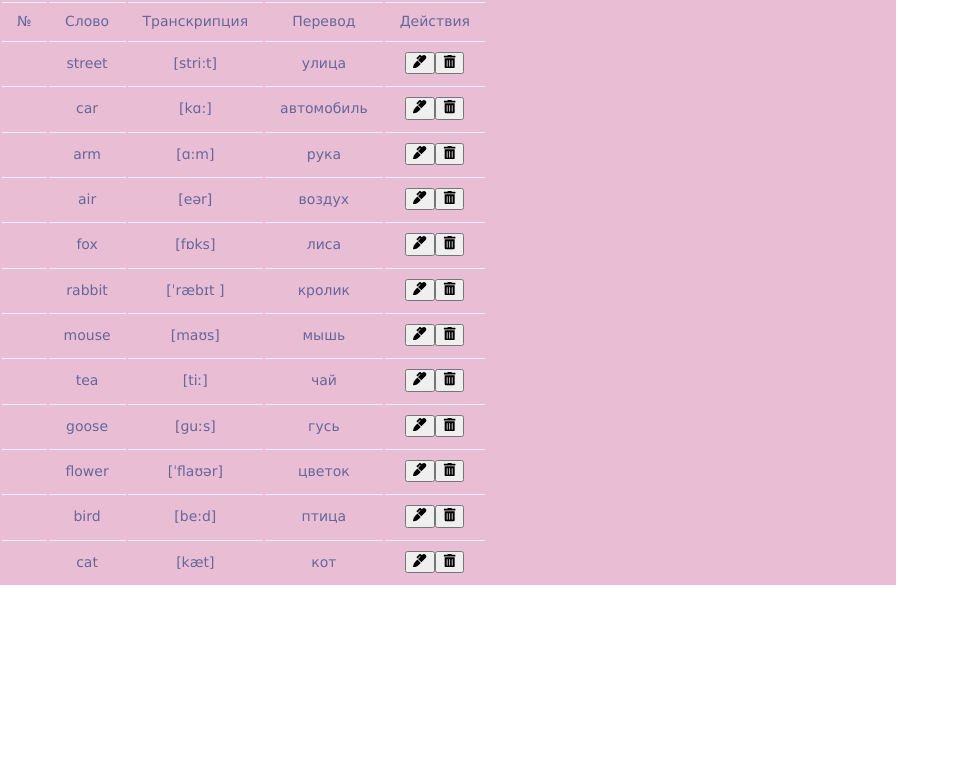
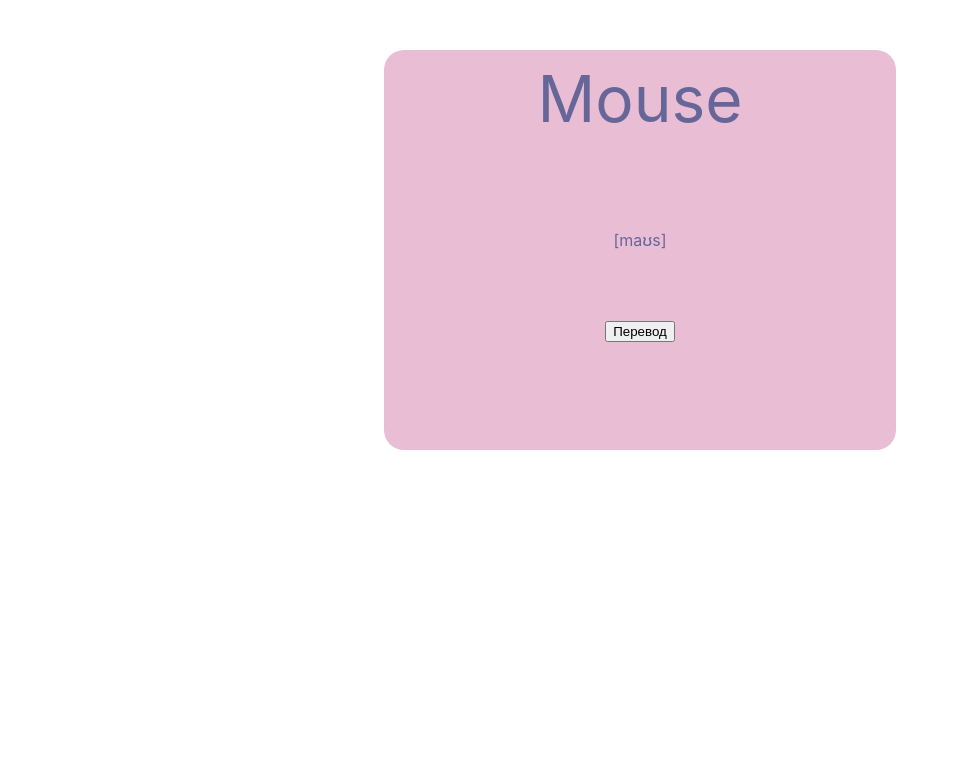
Before and after one commit to NastyaTarasovaa/cardapp, a React (Create React App) app: page / in a window 1280 px wide. Shown: the top 768 px of the page, without its empty margins (0-959 px from the left). Built offline with nearby package versions, Linux system fonts and the light colour scheme.

Commit message:
add card

```diff
--- a/src/App.js
+++ b/src/App.js
@@ -11,9 +11,14 @@ import styles from './components/Table.module.css';
 
 
 
+
+
 function App() {
   return (
     <div className="App">
+      <div>
+        <Card></Card>
+        </div>
       <div className={styles.Table}>
       <Table></Table>
       </div>
--- a/src/components/Card.jsx
+++ b/src/components/Card.jsx
@@ -1,8 +1,21 @@
 import React from 'react'
+import Translate_button from './Translate_button'
+import styles from './Card.module.css'
+
+
+
 
 function Card() {
     return (
-        <div>Card</div>
+        <div className={styles.card_wrapper}>
+            <div className={styles.card}>
+                <p className={styles.card_word}>Mouse</p>
+                <p className={styles.card_transcription}>[maʊs]</p>
+
+                <Translate_button></Translate_button>
+
+            </div>
+        </div >
     )
 }
 
--- /dev/null
+++ b/src/components/Card.module.css
@@ -0,0 +1,35 @@
+.card {
+    display: flex;
+    flex-direction: column;
+    flex-wrap: nowrap;
+height: 50vh;
+    word-break: break-word;
+    color: #669
+}
+
+
+.card_wrapper {
+
+    width: 40%;
+    margin: 50px auto;
+    border-radius: 20px;
+    background-color: rgb(233, 190, 213);
+
+}
+
+
+.card_word {
+   flex-basis: 40%;
+    font-size: 4rem;
+    margin: 10px auto;
+
+}
+
+.card_transcription {
+    flex-basis: 20%;
+    margin: 0 auto 10px;
+}
+
+.card__translation {
+    flex-basis: 25%;
+}
--- a/src/components/Table.module.css
+++ b/src/components/Table.module.css
@@ -1,12 +1,3 @@
-/*.Table {
-    table-layout: fixed;
-    border: solid 1px black;
-    background-color: rgb(164, 209, 209);
-    margin-top: 25%;
-    margin-left: 1%;
-
-}*/
-
 .Table {
     font-family: "Lucida Sans Unicode", "Lucida Grande", Sans-Serif;
   font-size: 14px;
@@ -14,6 +5,9 @@
   max-width: 70%;
   width: 70%;
   border-collapse: collapse;
+  margin-top: 25%;
+  margin-left: 20%;
+  width:fit-content;
 
 }
 
--- /dev/null
+++ b/src/components/Translate_button.jsx
@@ -0,0 +1,19 @@
+import React, { useState } from 'react';
+
+
+function Translate_button() {
+    const [pressed, setPressed] = useState(false);
+
+    const handleChange = () => {
+        setPressed(!pressed);
+    }
+
+    return (
+        <div className="card_translation">
+            {pressed ? <span>мышь</span> :
+                <button className="translate-btn" onClick={handleChange}>Перевод</button>}
+        </div>
+    )
+}
+
+export default Translate_button
```
